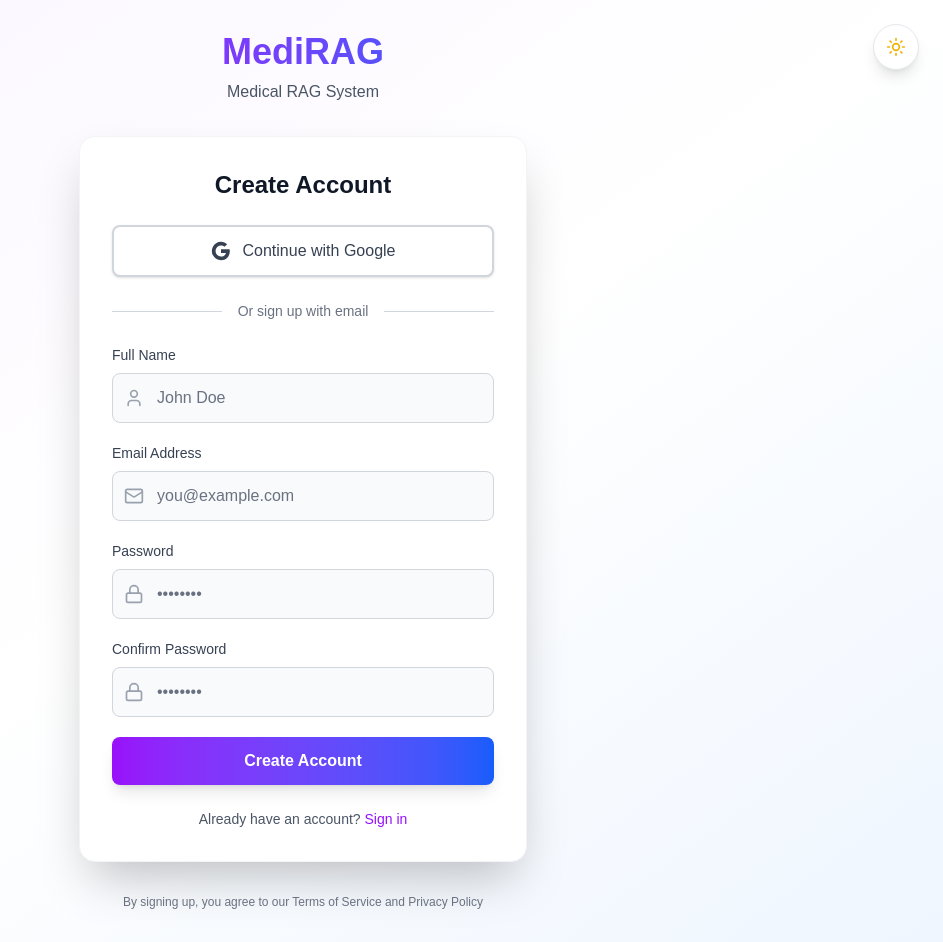
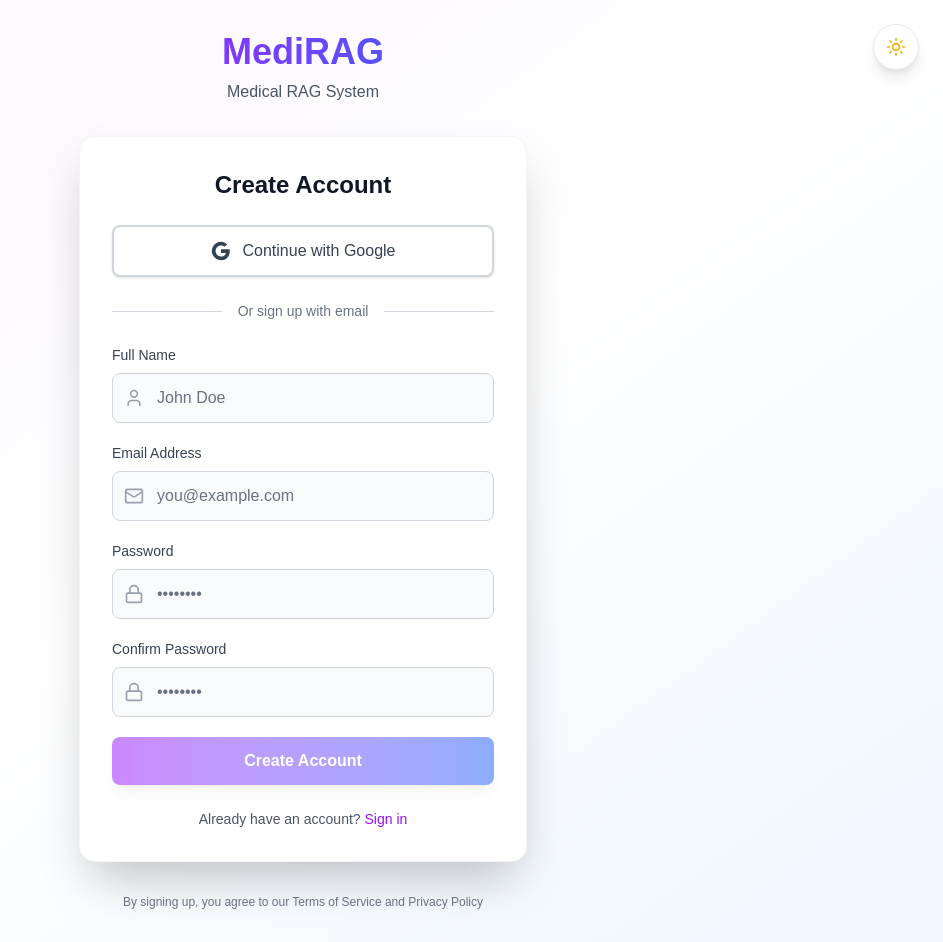
Before and after one commit to Senash0813/MediRAG, a Next.js app in the folder frontend/: page /signup in a window 1280 px wide. Shown: the whole page, without its empty margins (337-1280 px from the left). Built offline with nearby package versions, Linux system fonts and the light colour scheme.

Commit message:
password validation

```diff
--- a/frontend/src/app/api/auth/signup/route.ts
+++ b/frontend/src/app/api/auth/signup/route.ts
@@ -1,6 +1,7 @@
 import { NextResponse } from 'next/server';
 import bcrypt from 'bcryptjs';
 import clientPromise from '@/lib/mongodb';
+import { validatePassword } from '@/lib/passwordValidation';
 
 export async function POST(request: Request) {
   try {
@@ -23,9 +24,13 @@ export async function POST(request: Request) {
     }
 
     // Validate password strength
-    if (password.length < 6) {
+    const passwordValidation = validatePassword(password);
+    if (!passwordValidation.isValid) {
       return NextResponse.json(
-        { error: 'Password must be at least 6 characters long' },
+        {
+          error: 'Password does not meet requirements',
+          details: passwordValidation.errors
+        },
         { status: 400 }
       );
     }
--- a/frontend/src/app/signup/page.tsx
+++ b/frontend/src/app/signup/page.tsx
@@ -1,11 +1,17 @@
 'use client';
 
-import React, { useState } from 'react';
+import React, { useState, useMemo } from 'react';
 import { signIn } from 'next-auth/react';
 import { useRouter } from 'next/navigation';
 import Link from 'next/link';
 import { useTheme } from '@/contexts/ThemeContext';
-import { Mail, Lock, User, AlertCircle, CheckCircle, Sun, Moon } from 'lucide-react';
+import { Mail, Lock, User, AlertCircle, CheckCircle, Sun, Moon, Check, X } from 'lucide-react';
+import {
+  validatePassword,
+  getPasswordRequirements,
+  getPasswordStrengthColor,
+  getPasswordStrengthText
+} from '@/lib/passwordValidation';
 
 export default function SignupPage() {
   const router = useRouter();
@@ -17,6 +23,11 @@ export default function SignupPage() {
   const [error, setError] = useState('');
   const [success, setSuccess] = useState(false);
   const [isLoading, setIsLoading] = useState(false);
+  const [showPasswordRequirements, setShowPasswordRequirements] = useState(false);
+
+  // Real-time password validation
+  const passwordValidation = useMemo(() => validatePassword(password), [password]);
+  const passwordRequirements = useMemo(() => getPasswordRequirements(password), [password]);
 
   const handleSubmit = async (e: React.FormEvent) => {
     e.preventDefault();
@@ -29,8 +40,8 @@ export default function SignupPage() {
       return;
     }
 
-    if (password.length < 6) {
-      setError('Password must be at least 6 characters long');
+    if (!passwordValidation.isValid) {
+      setError('Password does not meet security requirements');
       return;
     }
 
@@ -236,12 +247,62 @@ export default function SignupPage() {
                   type="password"
                   value={password}
                   onChange={(e) => setPassword(e.target.value)}
+                  onFocus={() => setShowPasswordRequirements(true)}
                   required
                   className="w-full pl-11 pr-4 py-3 bg-gray-50 dark:bg-gray-700 border border-gray-300 dark:border-gray-600 rounded-lg focus:ring-2 focus:ring-purple-500 focus:border-transparent outline-none transition-all duration-200 text-gray-900 dark:text-white placeholder-gray-500 dark:placeholder-gray-400"
                   placeholder="••••••••"
                   disabled={isLoading || success}
                 />
               </div>
+
+              {/* Password Strength Indicator */}
+              {password && (
+                <div className="mt-2 space-y-2">
+                  <div className="flex items-center justify-between">
+                    <span className="text-xs text-gray-600 dark:text-gray-400">
+                      Password strength:
+                    </span>
+                    <span className={`text-xs font-medium ${
+                      passwordValidation.strength === 'weak' ? 'text-red-500' :
+                      passwordValidation.strength === 'medium' ? 'text-yellow-500' :
+                      'text-green-500'
+                    }`}>
+                      {getPasswordStrengthText(passwordValidation.strength)}
+                    </span>
+                  </div>
+                  <div className="w-full h-1.5 bg-gray-200 dark:bg-gray-700 rounded-full overflow-hidden">
+                    <div
+                      className={`h-full transition-all duration-300 ${getPasswordStrengthColor(passwordValidation.strength)}`}
+                      style={{ width: `${(passwordValidation.score / 6) * 100}%` }}
+                    />
+                  </div>
+                </div>
+              )}
+
+              {/* Password Requirements */}
+              {showPasswordRequirements && password && (
+                <div className="mt-3 p-3 bg-gray-50 dark:bg-gray-700/50 rounded-lg space-y-2 animate-in fade-in duration-200">
+                  <p className="text-xs font-medium text-gray-700 dark:text-gray-300 mb-2">
+                    Password must contain:
+                  </p>
+                  {passwordRequirements.map((req, index) => (
+                    <div key={index} className="flex items-center gap-2">
+                      {req.met ? (
+                        <Check className="w-4 h-4 text-green-500 flex-shrink-0" />
+                      ) : (
+                        <X className="w-4 h-4 text-gray-400 flex-shrink-0" />
+                      )}
+                      <span className={`text-xs ${
+                        req.met
+                          ? 'text-green-600 dark:text-green-400'
+                          : 'text-gray-600 dark:text-gray-400'
+                      }`}>
+                        {req.label}
+                      </span>
+                    </div>
+                  ))}
+                </div>
+              )}
             </div>
 
             <div>
@@ -264,11 +325,38 @@ export default function SignupPage() {
                   disabled={isLoading || success}
                 />
               </div>
+              {/* Password Match Indicator */}
+              {confirmPassword && (
+                <div className="mt-2 flex items-center gap-2">
+                  {password === confirmPassword ? (
+                    <>
+                      <Check className="w-4 h-4 text-green-500" />
+                      <span className="text-xs text-green-600 dark:text-green-400">
+                        Passwords match
+                      </span>
+                    </>
+                  ) : (
+                    <>
+                      <X className="w-4 h-4 text-red-500" />
+                      <span className="text-xs text-red-600 dark:text-red-400">
+                        Passwords do not match
+                      </span>
+                    </>
+                  )}
+                </div>
+              )}
             </div>
 
             <button
               type="submit"
-              disabled={isLoading || success}
+              disabled={
+                isLoading ||
+                success ||
+                !passwordValidation.isValid ||
+                password !== confirmPassword ||
+                !name ||
+                !email
+              }
               className="w-full bg-gradient-to-r from-purple-600 to-blue-600 hover:from-purple-700 hover:to-blue-700 text-white font-semibold py-3 rounded-lg transition-all duration-200 shadow-lg hover:shadow-xl disabled:opacity-50 disabled:cursor-not-allowed"
             >
               {isLoading ? 'Creating account...' : success ? 'Success!' : 'Create Account'}
--- /dev/null
+++ b/frontend/src/lib/passwordValidation.ts
@@ -0,0 +1,122 @@
+export interface PasswordValidation {
+  isValid: boolean;
+  errors: string[];
+  strength: 'weak' | 'medium' | 'strong';
+  score: number;
+}
+
+export interface PasswordRequirement {
+  label: string;
+  test: (password: string) => boolean;
+  met: boolean;
+}
+
+export function validatePassword(password: string): PasswordValidation {
+  const errors: string[] = [];
+  let score = 0;
+
+  // Minimum length check
+  if (password.length < 8) {
+    errors.push('Password must be at least 8 characters long');
+  } else {
+    score += 1;
+    if (password.length >= 12) score += 1;
+  }
+
+  // Uppercase letter check
+  if (!/[A-Z]/.test(password)) {
+    errors.push('Password must contain at least one uppercase letter');
+  } else {
+    score += 1;
+  }
+
+  // Lowercase letter check
+  if (!/[a-z]/.test(password)) {
+    errors.push('Password must contain at least one lowercase letter');
+  } else {
+    score += 1;
+  }
+
+  // Number check
+  if (!/\d/.test(password)) {
+    errors.push('Password must contain at least one number');
+  } else {
+    score += 1;
+  }
+
+  // Special character check
+  if (!/[!@#$%^&*(),.?":{}|<>_\-+=\[\]\\\/;'`~]/.test(password)) {
+    errors.push('Password must contain at least one special character');
+  } else {
+    score += 1;
+  }
+
+  // Determine strength
+  let strength: 'weak' | 'medium' | 'strong';
+  if (score <= 2) {
+    strength = 'weak';
+  } else if (score <= 4) {
+    strength = 'medium';
+  } else {
+    strength = 'strong';
+  }
+
+  return {
+    isValid: errors.length === 0,
+    errors,
+    strength,
+    score,
+  };
+}
+
+export function getPasswordRequirements(password: string): PasswordRequirement[] {
+  return [
+    {
+      label: 'At least 8 characters',
+      test: (pwd) => pwd.length >= 8,
+      met: password.length >= 8,
+    },
+    {
+      label: 'One uppercase letter',
+      test: (pwd) => /[A-Z]/.test(pwd),
+      met: /[A-Z]/.test(password),
+    },
+    {
+      label: 'One lowercase letter',
+      test: (pwd) => /[a-z]/.test(pwd),
+      met: /[a-z]/.test(password),
+    },
+    {
+      label: 'One number',
+      test: (pwd) => /\d/.test(pwd),
+      met: /\d/.test(password),
+    },
+    {
+      label: 'One special character',
+      test: (pwd) => /[!@#$%^&*(),.?":{}|<>_\-+=\[\]\\\/;'`~]/.test(pwd),
+      met: /[!@#$%^&*(),.?":{}|<>_\-+=\[\]\\\/;'`~]/.test(password),
+    },
+  ];
+}
+
+export function getPasswordStrengthColor(strength: 'weak' | 'medium' | 'strong'): string {
+  switch (strength) {
+    case 'weak':
+      return 'bg-red-500';
+    case 'medium':
+      return 'bg-yellow-500';
+    case 'strong':
+      return 'bg-green-500';
+  }
+}
+
+export function getPasswordStrengthText(strength: 'weak' | 'medium' | 'strong'): string {
+  switch (strength) {
+    case 'weak':
+      return 'Weak';
+    case 'medium':
+      return 'Medium';
+    case 'strong':
+      return 'Strong';
+  }
+}
```
